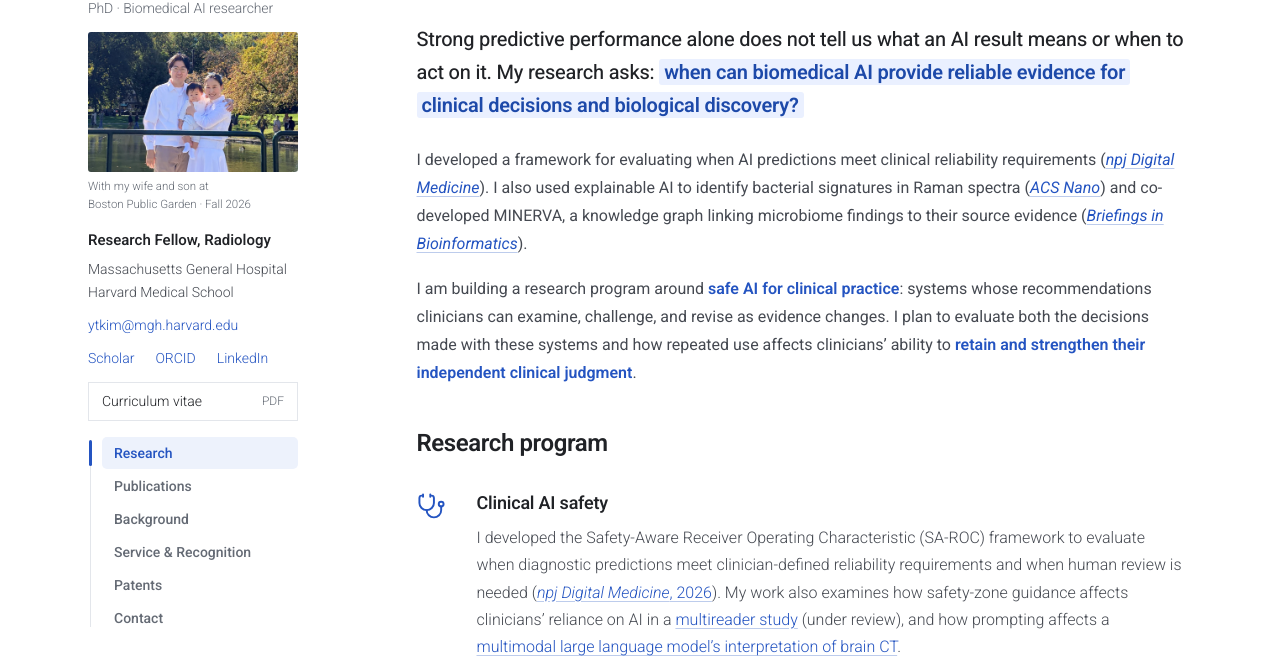
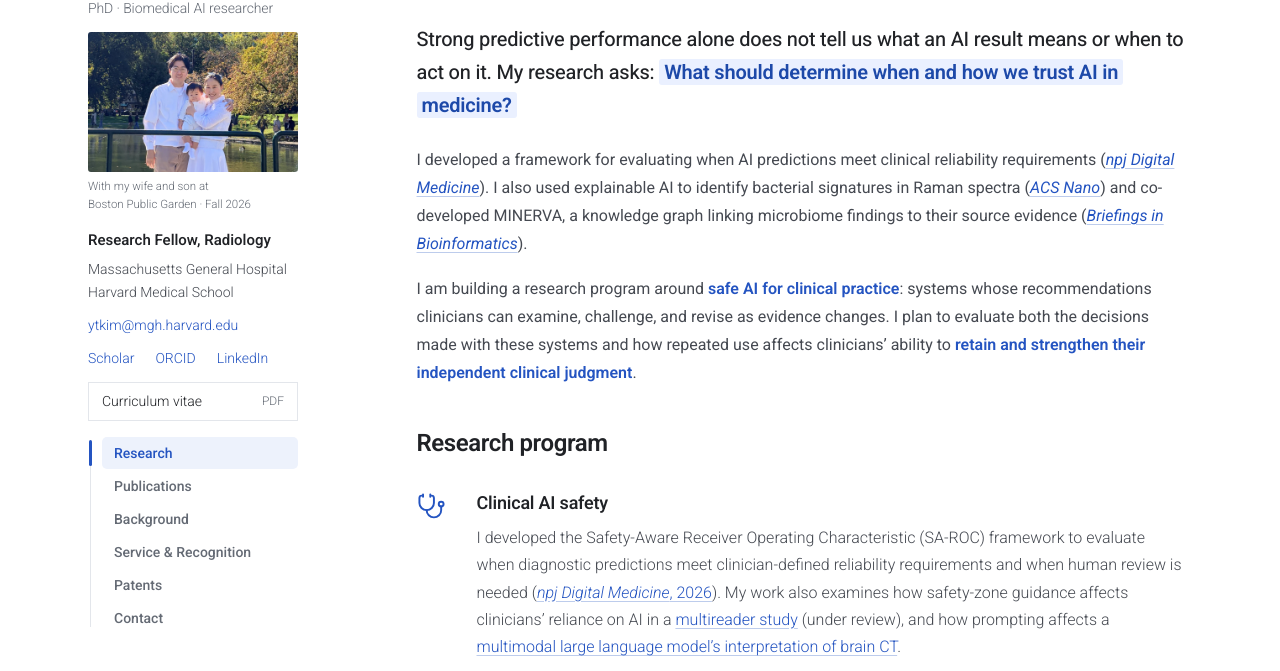
Before and after one commit to Young-Tak/young-tak.github.io, a plain HTML site: page index.html in a window 1280 px wide. Both pictures are taken after a click on the link "Explore my research". Shown: the part 85-756 px from the top of the page. Drawn offline with Linux system fonts and the light colour scheme; no server answers.

Commit message:
Update central research question on trust in medical AI

```diff
--- a/index.html
+++ b/index.html
@@ -70,7 +70,7 @@
 <main id="main">
 <section aria-labelledby="research-title" class="intro" id="research">
 <h2 id="research-title">Defining when AI can guide care.</h2>
-<p class="intro-lead">Strong predictive performance alone does not tell us what an AI result means or when to act on it. My research asks: <mark class="research-question">when can biomedical AI provide reliable evidence for clinical decisions and biological discovery?</mark></p>
+<p class="intro-lead">Strong predictive performance alone does not tell us what an AI result means or when to act on it. My research asks: <mark class="research-question">What should determine when and how we trust AI in medicine?</mark></p>
 <div class="intro-copy">
 <p>I developed a framework for evaluating when AI predictions meet clinical reliability requirements (<a href="https://doi.org/10.1038/s41746-026-02450-7" target="_blank" rel="noopener noreferrer"><cite class="journal-name">npj Digital Medicine</cite></a>). I also used explainable AI to identify bacterial signatures in Raman spectra (<a href="https://doi.org/10.1021/acsnano.6c00119" target="_blank" rel="noopener noreferrer"><cite class="journal-name">ACS Nano</cite></a>) and co-developed MINERVA, a knowledge graph linking microbiome findings to their source evidence (<a href="https://doi.org/10.1093/bib/bbaf472" target="_blank" rel="noopener noreferrer"><cite class="journal-name">Briefings in Bioinformatics</cite></a>).</p>
 <p>I am building a research program around <strong>safe AI for clinical practice</strong>: systems whose recommendations clinicians can examine, challenge, and revise as evidence changes. I plan to evaluate both the decisions made with these systems and how repeated use affects clinicians’ ability to <strong>retain and strengthen their independent clinical judgment</strong>.</p>
```
